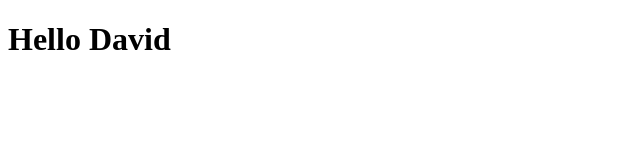
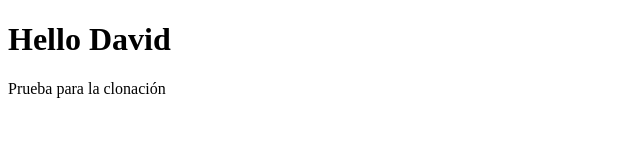
Before and after one commit to agt1984/hello-David, a plain HTML site: page index.html in a window 1280 px wide. Shown: the whole page, without its empty margins (0-640 px from the left). Drawn offline with Linux system fonts and the light colour scheme.

Commit message:
Edition message

```diff
--- a/index.html
+++ b/index.html
@@ -7,5 +7,7 @@
 </head>
 <body>
     <h1>Hello David</h1>
+    <p>Prueba para la clonación</p>
+
 </body>
 </html>
```
